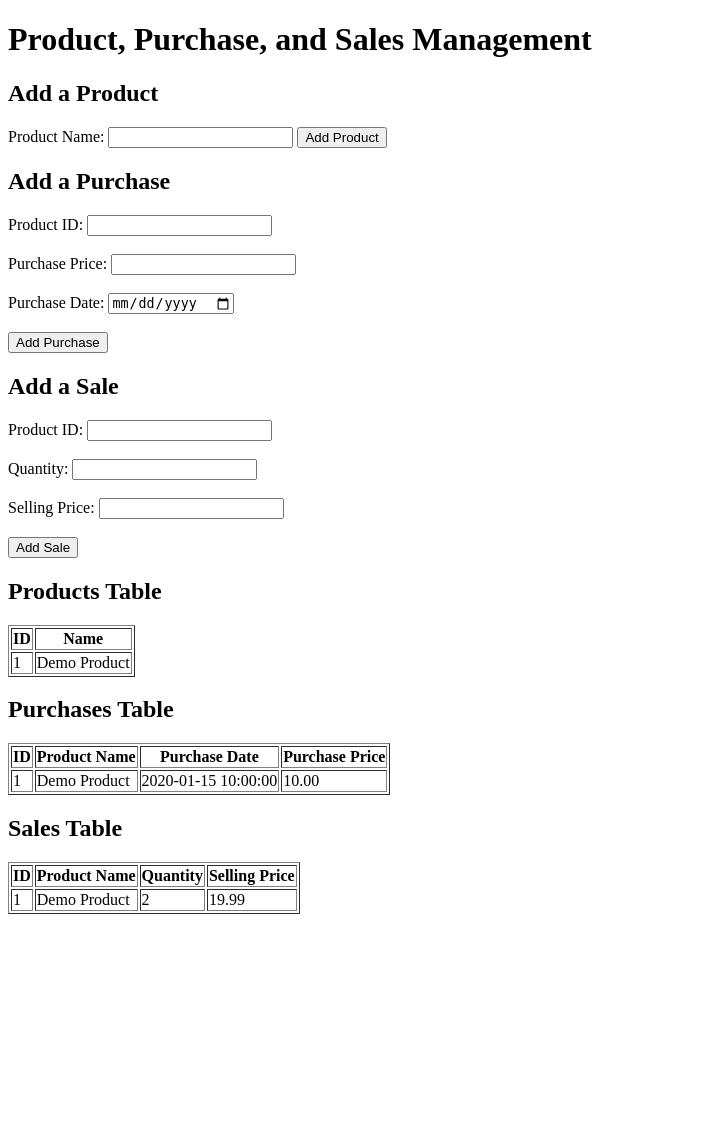
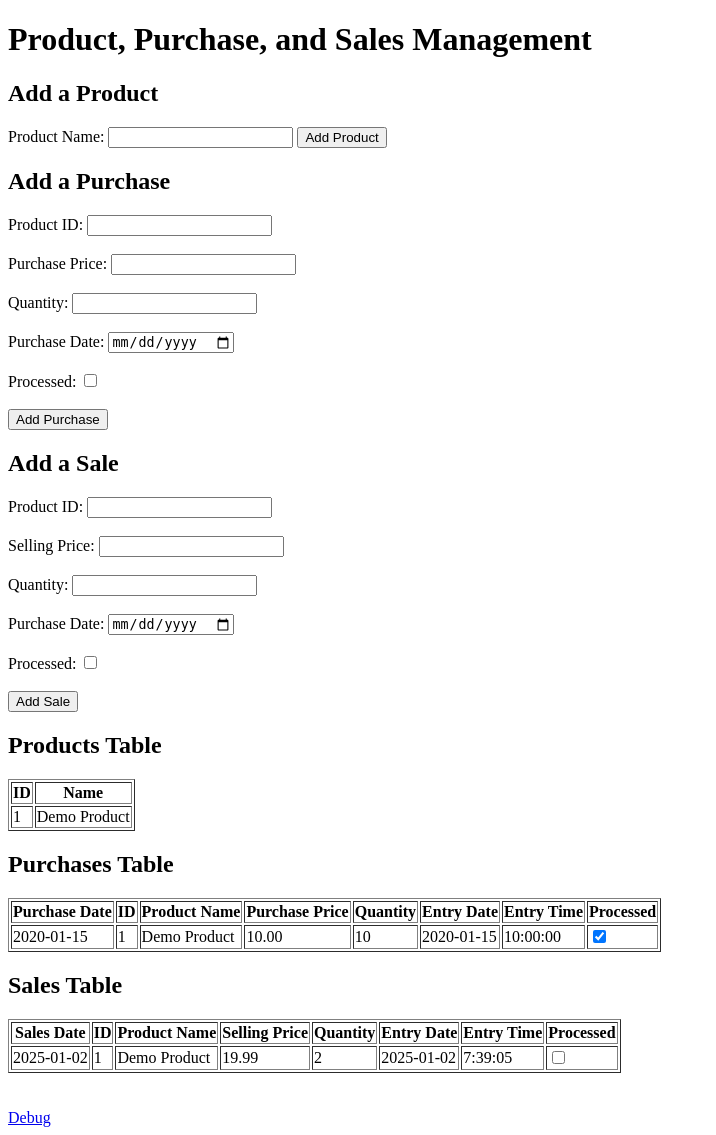
Before and after one commit to JeremyHTH/PosSystemDocker, a Flask app: page / in a window 1280 px wide. Shown: the whole page, without its empty margins (0-716 px from the left). Before the commit the page ends 914 px from the top, so only its background shows below. Run offline with Flask 2, Linux system fonts and the light colour scheme; data comes from the database, SQL or seed files in the repository; tables that the repository leaves empty hold one stand-in row (values such as "Sample post"); data that the repository does not hold is empty.

Commit message:
Update features

```diff
--- a/app/main.py
+++ b/app/main.py
@@ -1,7 +1,7 @@
 from flask import Flask, jsonify, render_template, request, redirect, url_for
 import os
 import pymysql
-from datetime import datetime
+from datetime import datetime, timedelta
 
 app = Flask(__name__)
 
@@ -37,8 +37,12 @@ def initialize_database():
             CREATE TABLE IF NOT EXISTS purchases (
                 id INT AUTO_INCREMENT PRIMARY KEY,
                 product_id INT NOT NULL,
-                purchase_date DATETIME NOT NULL,
+                purchase_date DATE NOT NULL,
                 purchase_price DECIMAL(10, 2) NOT NULL,
+                quantity INT NOT NULL,
+                entry_date DATE NOT NULL,
+                entry_time TIME NOT NULL,
+                processed BOOLEAN DEFAULT FALSE,
                 FOREIGN KEY (product_id) REFERENCES products(id)
             )
         """)
@@ -48,8 +52,12 @@ def initialize_database():
             CREATE TABLE IF NOT EXISTS sales (
                 id INT AUTO_INCREMENT PRIMARY KEY,
                 product_id INT NOT NULL,
+                sales_date DATE NOT NULL,
+                selling_price DECIMAL(10, 2) NOT NULL,
                 quantity INT NOT NULL,
-                selling_price DECIMAL(10, 2) NOT NULL,
+                entry_date DATE NOT NULL,
+                entry_time TIME NOT NULL,
+                processed BOOLEAN DEFAULT FALSE,
                 FOREIGN KEY (product_id) REFERENCES products(id)
             )
         """)
@@ -67,9 +75,9 @@ def initialize_database():
             cursor.execute("SELECT id FROM products WHERE name = 'Demo Product'")
             demo_product_id = cursor.fetchone()['id']
             cursor.execute("""
-                INSERT INTO sales (product_id, quantity, selling_price)
-                VALUES (%s, %s, %s)
-            """, (demo_product_id, 2, 19.99))
+                INSERT INTO sales (product_id, quantity, selling_price, sales_date, entry_date, entry_time)
+                VALUES (%s, %s, %s, %s, %s, %s)
+            """, (demo_product_id, 2, 19.99, datetime.now(), datetime.now().date(), datetime.now().time()))
 
         conn.commit()
     conn.close()
@@ -80,44 +88,156 @@ def home():
     conn = get_db_connection()
     with conn.cursor() as cursor:
         # Fetch products
-        cursor.execute("SELECT * FROM products")
+        cursor.execute("SELECT * FROM products ORDER BY products.id")
         products = cursor.fetchall()
 
         # Fetch purchases
         cursor.execute("""
-            SELECT purchases.id, products.name AS product_name, purchases.purchase_date, purchases.purchase_price
+            SELECT purchases.id, products.name AS product_name, purchases.purchase_date, purchases.purchase_price, purchases.quantity, purchases.entry_date, purchases.entry_time,  purchases.processed
             FROM purchases
             JOIN products ON purchases.product_id = products.id
+            ORDER BY purchases.purchase_date
         """)
         purchases = cursor.fetchall()
 
         # Fetch sales
         cursor.execute("""
-            SELECT sales.id, products.name AS product_name, sales.quantity, sales.selling_price
+            SELECT sales.id, products.name AS product_name, sales.sales_date, sales.quantity, sales.selling_price, sales.entry_date, sales.entry_time, sales.processed
             FROM sales
             JOIN products ON sales.product_id = products.id
+            ORDER BY sales.sales_date
         """)
         sales = cursor.fetchall()
 
     conn.close()
-    return render_template('index.html', products=products, purchases=purchases, sales=sales)
+
+    return render_template('Home.html', products=products, purchases=purchases, sales=sales)
+
+@app.route('/add_product', methods=['POST'])
+def add_product():
+    """Add a product to the database."""
+    name = request.form['name']  # Fetch the product name from the form
+    conn = get_db_connection()
+    with conn.cursor() as cursor:
+        try:
+            cursor.execute("INSERT INTO products (name) VALUES (%s)", (name,))
+            conn.commit()
+        except pymysql.MySQLError as e:
+            return f"Error: {e}", 400  # Handle errors gracefully
+    conn.close()
+    return redirect(url_for('home'))
+
+@app.route('/add_purchase', methods=['POST'])
+def add_purchase():
+    """Add a purchase to the database."""
+    try:
+        product_id = int(request.form['purchase_product_id'])  # Get Product ID from the form
+        purchase_price = float(request.form['purchase_price'])  # Get Purchase Price
+        purchase_date = request.form['purchase_date']  # Get Purchase Date
+        quantity = int(request.form['purchase_quantity'])
+        processed = request.form.get('processed') == 'on'
+
+        entry_datetime = datetime.now()
+        entry_date = entry_datetime.date()
+        entry_time = entry_datetime.time()
+
+        print(product_id, purchase_price)
+        # Ensure product_id is non-negative
+        if product_id < 0:
+            return "Error: Product ID must be non-negative.", 400
+
+        conn = get_db_connection()
+        with conn.cursor() as cursor:
+            cursor.execute("""
+                INSERT INTO purchases (product_id, purchase_date, purchase_price, quantity, entry_date, entry_time, processed)
+                VALUES (%s, %s, %s, %s, %s, %s, %s)
+            """, (product_id, purchase_date, purchase_price, quantity, entry_date, entry_time, processed))
+            conn.commit()
+        conn.close()
+        return redirect(url_for('home'))
+    except Exception as e:
+        return f"Error: {str(e)}", 400  # Handle unexpected errors gracefully
+
 
 @app.route('/add_sale', methods=['POST'])
 def add_sale():
     """Add a sale to the database."""
-    product_id = request.form['product_id']
-    quantity = request.form['quantity']
-    selling_price = request.form['selling_price']
+    try:
+        product_id = int(request.form['sale_product_id'])  # Product ID
+        quantity = int(request.form['sale_quantity'])  # Quantity
+        selling_price = float(request.form['selling_price'])  # Selling Price
+        sales_date = request.form['sales_date']  # Sales Date
+        processed = request.form.get('processed') == 'on'
+
+        entry_datetime = datetime.now()
+        entry_date = entry_datetime.date()
+        entry_time = entry_datetime.time()
+
+        # Validate input
+        if product_id < 0 or quantity < 0:
+            return "Error: Product ID and Quantity must be non-negative.", 400
+
+        conn = get_db_connection()
+        with conn.cursor() as cursor:
+            cursor.execute("""
+                INSERT INTO sales (product_id, quantity, selling_price, sales_date, entry_date, entry_time, processed)
+                VALUES (%s, %s, %s, %s, %s, %s, %s)
+            """, (product_id, quantity, selling_price, sales_date, entry_date, entry_time, processed))
+            conn.commit()
+        conn.close()
+        return redirect(url_for('home'))
+    except Exception as e:
+        return f"Error: {str(e)}", 400
+
+@app.route('/update_processed', methods=['POST'])
+def update_processed():
+    data = request.json
+    record_type = data['type']
+    record_id = data['id']
+    processed_status = data['processed']
+    print(record_type, record_id, processed_status)
+
+    table = 'purchases' if record_type == 'purchase' else 'sales'
+
     conn = get_db_connection()
     with conn.cursor() as cursor:
-        cursor.execute("""
-            INSERT INTO sales (product_id, quantity, selling_price)
-            VALUES (%s, %s, %s)
-        """, (product_id, quantity, selling_price))
+        cursor.execute(f"""
+            UPDATE {table}
+            SET processed = %s
+            WHERE id = %s
+        """, (processed_status, record_id))
         conn.commit()
     conn.close()
-    return redirect(url_for('home'))
+    return jsonify({'message': 'Processed status updated successfully'})
 
+@app.route('/Debug', methods=['POST', 'GET'])
+def Debug():
+    def serialize_data(data):
+        """
+        Converts non-serializable fields like timedelta to strings.
+        """
+        for record in data:
+            for key, value in record.items():
+                if isinstance(value, timedelta):
+                    record[key] = str(value)  # Convert timedelta to string
+        return data
+
+    results = {}
+    conn = get_db_connection()
+    with conn.cursor() as cursor:
+        cursor.execute("SELECT * FROM products")
+        results['products'] = cursor.fetchall()  # Add products to the results
+
+        cursor.execute("SELECT * FROM purchases")
+        purchases = cursor.fetchall()
+        results['purchases'] = serialize_data(purchases)  # Serialize purchases
+
+        cursor.execute("SELECT * FROM sales")
+        sales = cursor.fetchall()
+        results['sales'] = serialize_data(sales)  # Serialize sales
+
+    conn.close()
+    return jsonify(results)  # Return the consolidated results as JSON
 if __name__ == '__main__':
     initialize_database()
     app.run(host='0.0.0.0', port=5000, debug=True)
--- /dev/null
+++ b/app/static/validation.js
@@ -0,0 +1,86 @@
+// validation.js
+// console.log("Hello, world!");
+
+
+function validatePurchaseForm(event) {
+    // Prevent the form from submitting
+    console.log("Ran");
+    event.preventDefault();
+
+    // Get form values
+    const productId = document.getElementById('purchase_product_id').value;
+    const purchasePrice = document.getElementById('purchase_price').value;
+    const quantity = document.getElementById('purchase_quantity').value;
+    const purchaseDate = document.getElementById('purchase_date').value;
+
+    // Error messages
+    if (productId < 0) {
+        alert("Error: Product ID must be non-negative.");
+        return false;
+    }
+    if (purchasePrice < 0) {
+        alert("Error: Purchase price must be greater than zero.");
+        return false;
+    }
+    if (quantity < 0) {
+        alert("Error: Quantity must be greater than zero.");
+        return false;
+    }
+    if (!purchaseDate) {
+        alert("Error: Purchase date must be provided.");
+        return false;
+    }
+
+    // If validation passes, submit the form
+    document.getElementById('purchaseForm').submit();
+}
+
+function validateSalesForm(event) {
+    // Prevent the form from submitting
+    console.log("Ran sale button ");
+    event.preventDefault();
+
+    // Get form values
+    const productId = document.getElementById('sale_product_id').value;
+    const sellingPrice = document.getElementById('selling_price').value;
+    const quantity = document.getElementById('sale_quantity').value;
+    const salesDate = document.getElementById('sales_date').value;
+
+    // Error messages
+    if (productId < 0) {
+        alert("Error: Product ID must be non-negative.");
+        return false;
+    }
+    if (sellingPrice < 0) {
+        alert("Error: Selling price must be greater than zero.");
+        return false;
+    }
+    if (quantity < 0) {
+        alert("Error: Quantity must be greater than zero.");
+        return false;
+    }
+    if (!salesDate) {
+        alert("Error: Sales date must be provided.");
+        return false;
+    }
+
+    // If validation passes, submit the form
+    document.getElementById('salesForm').submit();
+}
+
+
+function updateProcessed(type, id, status) {
+    fetch(`/update_processed`, {
+        method: 'POST',
+        headers: {
+            'Content-Type': 'application/json'
+        },
+        body: JSON.stringify({ type, id, processed: status })
+    })
+    .then(response => {
+        if (!response.ok) {
+            alert('Failed to update processed status');
+        }
+    })
+    .catch(error => console.error('Error:', error));
+}
--- a/app/templates/index.html
+++ b/app/templates/Home.html
@@ -4,8 +4,14 @@
     <meta charset="UTF-8">
     <meta name="viewport" content="width=device-width, initial-scale=1.0">
     <title>Home - Product Management</title>
+
+    <!-- CSS -->
+    <link rel="stylesheet" href="{{ url_for('static', filename='styles.css') }}">
+
+    <!-- JS -->
+    <script src="{{ url_for('static', filename='validation.js') }}"></script>
+
 </head>
-<body>
     <h1>Product, Purchase, and Sales Management</h1>
 
     <!-- Form to Add a Product -->
@@ -18,30 +24,42 @@
 
     <!-- Form to Add a Purchase -->
     <h2>Add a Purchase</h2>
-    <form action="/add_purchase" method="POST">
-        <label for="product_id">Product ID:</label>
-        <input type="number" id="product_id" name="product_id" required>
+    <form id="purchaseForm" action="/add_purchase" method="POST" onsubmit="validatePurchaseForm(event)">
+        <label for="purchase_product_id">Product ID:</label>
+        <input type="number" id="purchase_product_id" name="purchase_product_id" required>
         <br><br>
         <label for="purchase_price">Purchase Price:</label>
         <input type="number" id="purchase_price" name="purchase_price" step="0.01" required>
         <br><br>
+        <label for="purchase_quantity">Quantity:</label>
+        <input type="number" id="purchase_quantity" name="purchase_quantity" required>
+        <br><br>
         <label for="purchase_date">Purchase Date:</label>
         <input type="date" id="purchase_date" name="purchase_date" required>
+        <br><br>
+        <label for="processed">Processed:</label>
+        <input type="checkbox" id="processed" name="processed">
         <br><br>
         <button type="submit">Add Purchase</button>
     </form>
 
     <!-- Form to Add a Sale -->
     <h2>Add a Sale</h2>
-    <form action="/add_sale" method="POST">
-        <label for="product_id">Product ID:</label>
-        <input type="number" id="product_id" name="product_id" required>
-        <br><br>
-        <label for="quantity">Quantity:</label>
-        <input type="number" id="quantity" name="quantity" required>
+    <form id="salesForm" action="/add_sale" method="POST" onsubmit="validateSalesForm(event)">
+        <label for="sale_product_id">Product ID:</label>
+        <input type="number" id="sale_product_id" name="sale_product_id" required>
         <br><br>
         <label for="selling_price">Selling Price:</label>
         <input type="number" id="selling_price" name="selling_price" step="0.01" required>
+        <br><br>
+        <label for="sale_quantity">Quantity:</label>
+        <input type="number" id="sale_quantity" name="sale_quantity" required>
+        <br><br>
+        <label for="sales_date">Purchase Date:</label>
+        <input type="date" id="sales_date" name="sales_date" required>
+        <br><br>
+        <label for="processed">Processed:</label>
+        <input type="checkbox" id="processed" name="processed">
         <br><br>
         <button type="submit">Add Sale</button>
     </form>
@@ -70,19 +88,30 @@
     <table border="1">
         <thead>
             <tr>
+                <th>Purchase Date</th>
                 <th>ID</th>
                 <th>Product Name</th>
-                <th>Purchase Date</th>
                 <th>Purchase Price</th>
+                <th>Quantity</th>
+                <th>Entry Date</th>
+                <th>Entry Time</th>
+                <th>Processed</th>
             </tr>
         </thead>
         <tbody>
             {% for purchase in purchases %}
             <tr>
+                <td>{{ purchase.purchase_date }}</td>
                 <td>{{ purchase.id }}</td>
                 <td>{{ purchase.product_name }}</td>
-                <td>{{ purchase.purchase_date }}</td>
                 <td>{{ purchase.purchase_price }}</td>
+                <td>{{ purchase.quantity }}</td>
+                <td>{{ purchase.entry_date }}</td>
+                <td>{{ purchase.entry_time }}</td>
+                <td>
+                    <input type="checkbox" onchange="updateProcessed('purchase', {{ purchase.id }}, this.checked)"
+                           {% if purchase.processed %}checked{% endif %}>
+                </td>
             </tr>
             {% endfor %}
         </tbody>
@@ -93,22 +122,36 @@
     <table border="1">
         <thead>
             <tr>
+                <th>Sales Date</th>
                 <th>ID</th>
                 <th>Product Name</th>
+                <th>Selling Price</th>
                 <th>Quantity</th>
-                <th>Selling Price</th>
+                <th>Entry Date</th>
+                <th>Entry Time</th>
+                <th>Processed</th>
             </tr>
         </thead>
         <tbody>
             {% for sale in sales %}
             <tr>
+                <td>{{ sale.sales_date }}</td>
                 <td>{{ sale.id }}</td>
                 <td>{{ sale.product_name }}</td>
+                <td>{{ sale.selling_price }}</td>
                 <td>{{ sale.quantity }}</td>
-                <td>{{ sale.selling_price }}</td>
+                <td>{{ sale.entry_date }}</td>
+                <td>{{ sale.entry_time }}</td>
+                <td>
+                    <input type="checkbox" onchange="updateProcessed('sale', {{ sale.id }}, this.checked)"
+                           {% if sale.processed %}checked{% endif %}>
+                </td>
             </tr>
             {% endfor %}
         </tbody>
     </table>
+    <br><br>
+    <a href="/Debug" class="button-link">Debug</a>
+
 </body>
 </html>
```
Also changed, not shown: app/static/styles.css (added), 1 other file.
